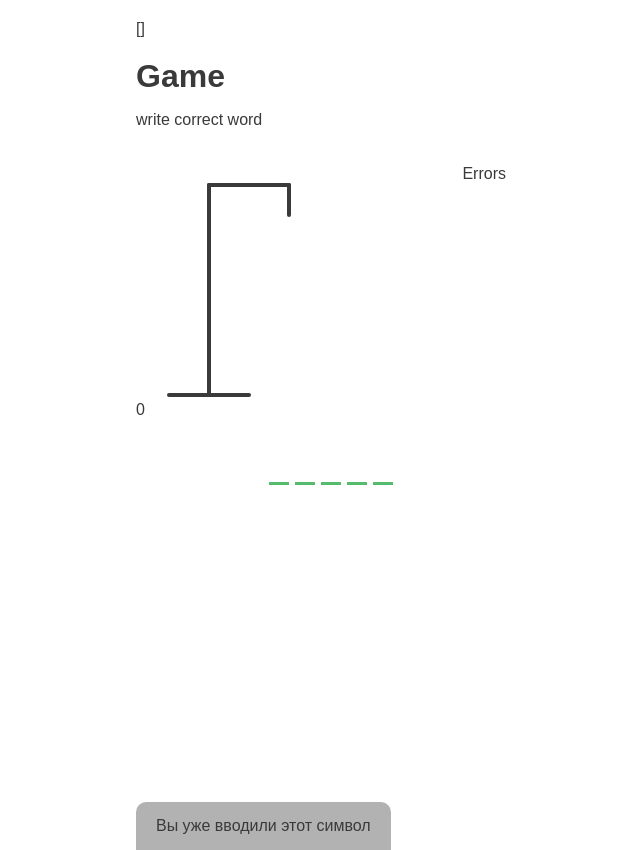
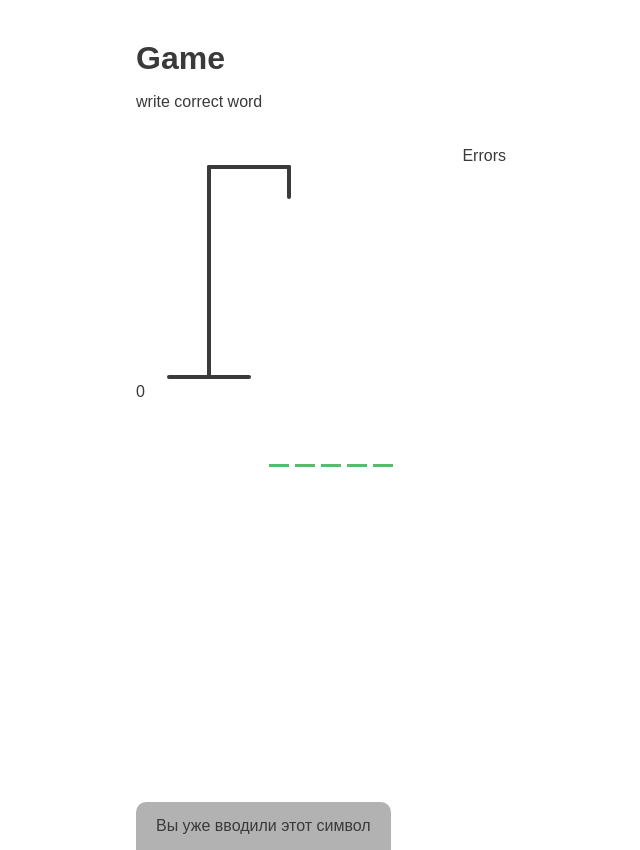
Before and after one commit to VadimBorovuk/game-ts-vue, a Vue app: page / in a window 1280 px wide. Shown: the whole page, without its empty margins (309-949 px from the left). Built offline with nearby package versions, Linux system fonts and the light colour scheme.

Commit message:
fix some bags

```diff
--- a/src/views/GameView.vue
+++ b/src/views/GameView.vue
@@ -6,7 +6,7 @@ import GameWord from '../components/GameWord.vue'
 import GameNotification from '../components/GameNotification.vue'
 import GamePopup from '../components/GamePopup.vue'
 
-import {computed, ref, watch} from 'vue'
+import {computed, ref} from 'vue'
 
 window.addEventListener('keydown', ({key}) => {
   if (letters.value.includes(key)) {
@@ -37,7 +37,6 @@ const wrongLetters = computed(() => letters.value.filter(x => !word.value.includ
 
 <template>
   <main>
-    {{ letters }}
     <game-header title="Game" description="write correct word"/>
     <div class="game-container">
       <game-figure :wrongLettersCount="wrongLetters.length"/>
```
